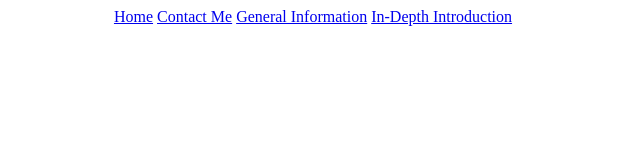
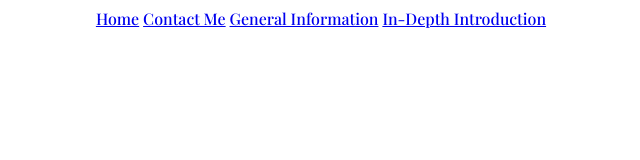
Before and after one commit to EthanSMorse/EthanSMorse.github.io, a plain HTML site: page Contacts.html in a window 1280 px wide. Shown: the whole page, without its empty margins (327-967 px from the left). Drawn offline with nearby package versions, Linux system fonts and the light colour scheme.

Commit message:
Added a bunch o' stuff

```diff
--- a/Contacts.html
+++ b/Contacts.html
@@ -5,6 +5,7 @@
     <meta http-equiv="X-UA-Compatible" content="IE=edge">
     <meta name="viewport" content="width=device-width, initial-scale=1.0">
     <title>Contact Information</title>
+    <link rel="stylesheet" href="style.css">
 </head>
 <body>
     <center><a href="index.html">Home</a> <a href="Contacts.html">Contact Me</a> <a href="generalinfo.html">General Information</a> <a href="Introduction.html">In-Depth Introduction</a></center>
--- /dev/null
+++ b/style.css
@@ -0,0 +1,15 @@
+    @import url('https://fonts.googleapis.com/css2?family=Playfair+Display:wght@500&display=swap');
+
+    body {
+        font-family: 'Playfair Display', serif;
+    }
+html, body {
+    height: 100%;
+     width: 100%;
+    }
+
+
+    body {
+    background-color: #ffffff;
+    color:black;
+    }
```
Also changed, not shown: Introduction.html (+1 -0 lines), generalinfo.html (+1 -0 lines).
